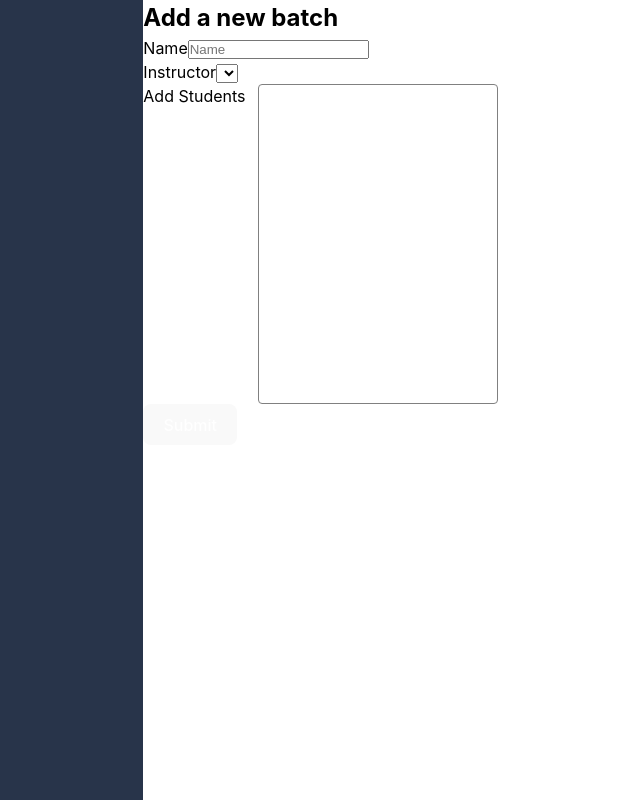
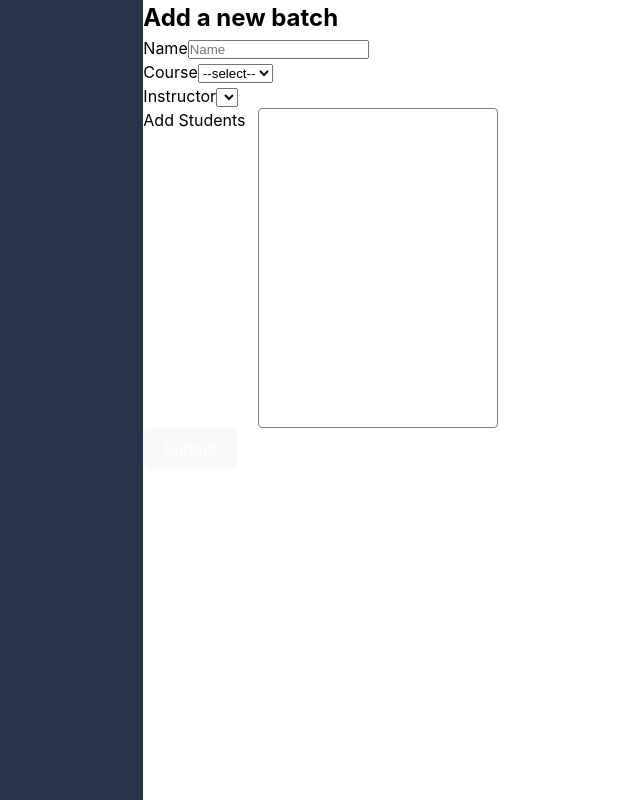
Before and after one commit to AnukoolFS1/e-learning-frontend, a React (Vite) app: page /dashboard/new-batch in a window 1280 px wide. Shown: the whole page, without its empty margins (70-710 px from the left). Built offline with nearby package versions, Linux system fonts and the light colour scheme.

Commit message:
batches display

```diff
--- a/src/components/dashboard/Batch/Batch.jsx
+++ b/src/components/dashboard/Batch/Batch.jsx
@@ -13,7 +13,8 @@ const Batch = () => {
         <div className="batch">
             {
                 batches?.map(e => {
-                    return (<Batches batch={e} name={e.name} intructor={e.instructor} course={e.course} />)
+                    console.log(e.instructor)
+                    return (<Batches batch={e} name={e.name} instructor={e.instructor.name} course={e.course.name} key={e._id} />)
                 })
             }
             <AddCard tab={"Batch"} navigation={"/dashboard/new-batch"} />
--- a/src/components/dashboard/Batch/BatchCards.jsx
+++ b/src/components/dashboard/Batch/BatchCards.jsx
@@ -8,7 +8,7 @@ const Batches = ({batch, name, course, instructor}) => {
         <div className="batchCard" onClick={() => open(batch)}>
             <h4>{name}</h4>
             <h2>{course}</h2>
-            <h3>{instructor}</h3>
+            <h3>by {instructor}</h3>
         </div>
     )
 }
--- a/src/components/dashboard/Batch/Newbatch.jsx
+++ b/src/components/dashboard/Batch/Newbatch.jsx
@@ -1,7 +1,7 @@
 import { useNavigate } from "react-router-dom";
 import Input from "../../forms/Input"
 import { useSelector } from "react-redux";
-import { useState } from "react";
+import { useEffect, useState } from "react";
 
 const NewBatch = () => {
     const navigate = useNavigate()
@@ -10,21 +10,23 @@ const NewBatch = () => {
         navigate("/dashboard")
     }
 
+    const courses = useSelector(state => state.courses.courses)
     const instructors = useSelector(state => state.instructors.instructors)
     const students = useSelector(state => state.students.students)
     const [formState, setFormState] = useState({
         name: "",
-        instructor: user.id,
+        course: "",
+        instructor: "",
         students: [],
     });
 
     const checkBox = (e) => {
-        if(e.target.checked){
+        if (e.target.checked) {
             setFormState(prev => {
-               prev.students.push(e.target.name)
-                return {...prev }
+                prev.students.push(e.target.name)
+                return { ...prev }
             })
-        }else{
+        } else {
             setFormState(prev => {
 
                 prev.students = prev.students.filter(element => {
@@ -32,42 +34,72 @@ const NewBatch = () => {
                     console.log(e.target.name, element)
                     return e.target.name !== element
                 })
-                 return {...prev }
-             })
+                return { ...prev }
+            })
         }
     }
 
 
+    const handleInput = (e) => {
+        setFormState(prev => {
+            return { ...prev, [e.target.name]: e.target.value }
+        })
+    }
+    async function onSubmit(e) {
+        e.preventDefault()
+        if (user.role === "instructor") setFormState(prev => ({ ...prev, instructor: user.id }));
+        const response = await fetch("http://localhost:4000/batch", {
+            method: "POST",
+            headers: { "Content-Type": "application/json" },
+            body: JSON.stringify(formState),
+            credentials: "include"
+        });
+        const data = await response.json();
+        console.log(data)
+    }
+
     return (
         <form action="" style={{ color: 'black' }}>
             <h2>Add a new batch</h2>
-            <Input title={"Name"} name={"name"} type={"text"} />
+            <Input title={"Name"} name={"name"} type={"text"} handleInput={handleInput} />
             <div>
-                <label htmlFor="Instructor">Instructor</label>
-                <select name="instructor" id="Instructor">
-                    {user?.role === "instructor" ?
-                        <option value={user.id} >{user.name}</option> :
-                        instructors?.map(e => {
-                            return (<option key={e.id} value={e.id}>{e.name}</option>)
+                <label htmlFor="Course">Course</label>
+                <select name="course" id="Course" onChange={handleInput}>
+                    <option>--select--</option>
+                    {
+                        courses?.map((e) => {
+                            return (<option value={e._id} key={e._id} >{e.name}</option>)
                         })
                     }
                 </select>
             </div>
-            <div style={{ display: "flex"}}>
+            <div>
+                <label htmlFor="Instructor">Instructor</label>
+                <select name="instructor" id="Instructor" onChange={handleInput}>
+                    {user?.role === "instructor" ?
+                        <option value={user._id}>{user.name}</option> :
+                        instructors?.map(e => {
+                            return (<option key={e._id} value={e._id}>{e.name}</option>)
+                        })
+                    }
+                </select>
+            </div>
+            <div style={{ display: "flex" }}>
                 <label htmlFor="students">Add Students</label>
                 <ul name="student" id="students">
                     {
                         students?.map(e => {
 
-                            return (<li key={e._id}>
-                                <input type="checkbox" id={e.email} name={e._id} onChange={checkBox} />
-                                <label htmlFor={e.email}>{e.name}</label>
-                            </li>)
+                            return (
+                                <li key={e._id}>
+                                    <input type="checkbox" id={e.email} name={e._id} onChange={checkBox} />
+                                    <label htmlFor={e.email}>{e.name}</label>
+                                </li>)
                         })
                     }
                 </ul>
             </div>
-            <button>Submit</button>
+            <button onClick={onSubmit}>Submit</button>
         </form>
     )
 }
```
